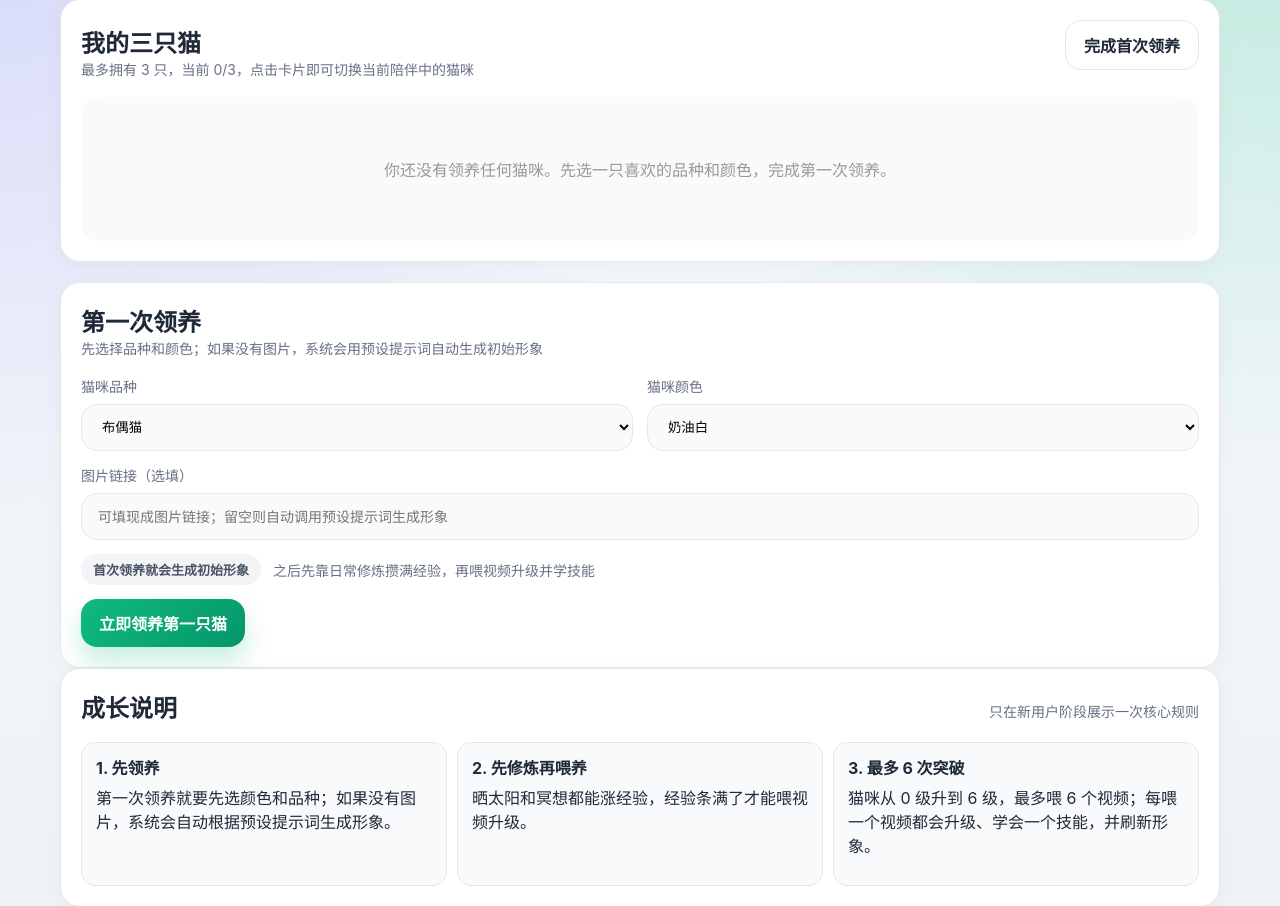
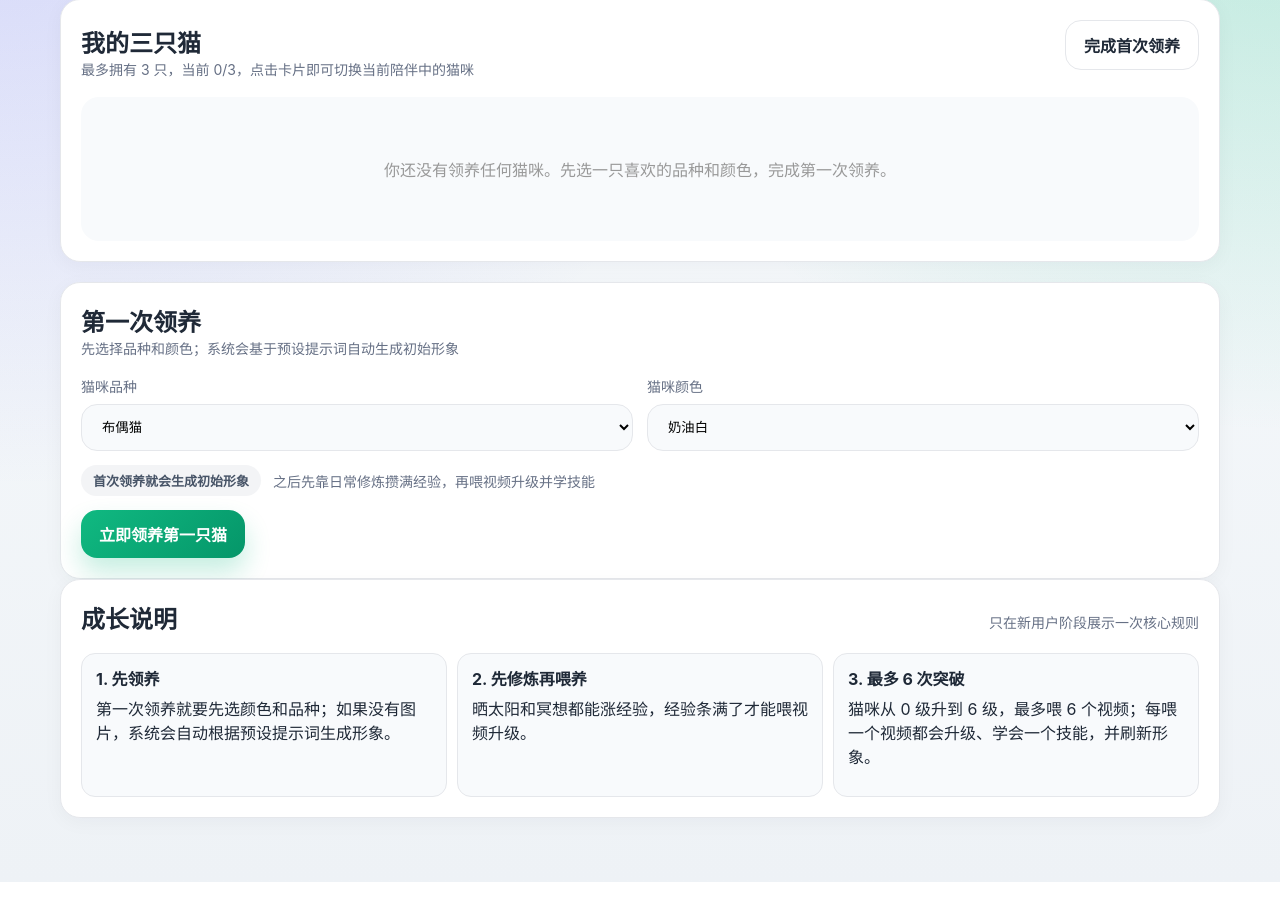
Before and after one commit to guohuiyuan/vid2cat, a FastAPI app: page /my-cat in a window 1280 px wide. Shown: the part 90-996 px from the top of the page. After the commit the page ends 972 px from the top, so only its background shows below. Run offline with FastAPI, Linux system fonts and the light colour scheme; data comes from the database, SQL or seed files in the repository; data that the repository does not hold is empty.

Commit message:
refactor: 移除首次领养时的图片链接输入
现在首次领养完全基于品种和颜色自动生成猫咪形象，不再支持用户提供图片链接。
更新了相关后端逻辑、前端表单和文档说明以反映此变更。

```diff
--- a/picgo.config.json
+++ b/picgo.config.json
@@ -7,6 +7,6 @@
     "picgo-plugin-github-plus": true
   },
   "picgo-plugin-github-plus": {
-    "lastSync": "2026-04-19 04:08:20"
+    "lastSync": "2026-04-19 04:41:36"
   }
 }
--- a/src/vid2cat/app.py
+++ b/src/vid2cat/app.py
@@ -981,7 +981,6 @@ def my_cat_adopt_new(
     request: Request,
     breed: str = Form(...),
     color: str = Form(...),
-    image_url: str = Form(default=""),
 ):
     current_user = get_or_create_session_user(request)
     if not breed.strip() or not color.strip():
@@ -997,7 +996,6 @@ def my_cat_adopt_new(
             current_user["username"],
             breed=breed,
             color=color,
-            image_url=image_url,
         )
     except Exception:
         pass
--- a/src/vid2cat/services.py
+++ b/src/vid2cat/services.py
@@ -731,11 +731,9 @@ def generate_initial_cat_ai_data(
     username: str,
     breed: str = "",
     color: str = "",
-    image_url: str = "",
 ) -> dict[str, Any]:
     selected_breed = breed.strip() or "初始动漫猫"
     selected_color = color.strip() or "奶油白"
-    preferred_image_url = image_url.strip()
     default_prompt = build_initial_adoption_prompt(username, selected_breed, selected_color)
     config2 = build_model_config(settings, 2)
     system_prompt2 = (
@@ -768,14 +766,13 @@ def generate_initial_cat_ai_data(
         "image_prompt": str(data2.get("image_prompt") or default_prompt),
     }
 
-    final_image_url = preferred_image_url
-    if not final_image_url:
-        try:
-            image_result = generate_cat_image_with_model3(settings, profile["name"], profile["story"], profile)
-            final_image_url = image_result["url"]
-            profile["image_prompt"] = image_result.get("prompt") or profile["image_prompt"]
-        except Exception:
-            pass
+    final_image_url = ""
+    try:
+        image_result = generate_cat_image_with_model3(settings, profile["name"], profile["story"], profile)
+        final_image_url = image_result["url"]
+        profile["image_prompt"] = image_result.get("prompt") or profile["image_prompt"]
+    except Exception:
+        pass
 
     return {
         "profile": profile,
--- a/src/vid2cat/templates/my_cat.html
+++ b/src/vid2cat/templates/my_cat.html
@@ -71,7 +71,7 @@
             <div class="section-title-row">
                 <div>
                     <h2>{{ "第一次领养" if needs_initial_adoption else "领养下一只猫" }}</h2>
-                    <span class="section-hint">先选择品种和颜色；如果没有图片，系统会用预设提示词自动生成初始形象</span>
+                    <span class="section-hint">先选择品种和颜色；系统会基于预设提示词自动生成初始形象</span>
                 </div>
             </div>
             <form class="stack-form" action="/my-cat/adopt" method="POST">
@@ -91,10 +91,6 @@
                             <option value="{{ color }}">{{ color }}</option>
                             {% endfor %}
                         </select>
-                    </label>
-                    <label class="adoption-grid-wide">
-                        <span>图片链接（选填）</span>
-                        <input type="text" name="image_url" placeholder="可填现成图片链接；留空则自动调用预设提示词生成形象">
                     </label>
                 </div>
                 <div class="form-footer-hint">
```
Also changed, not shown: README.md.
